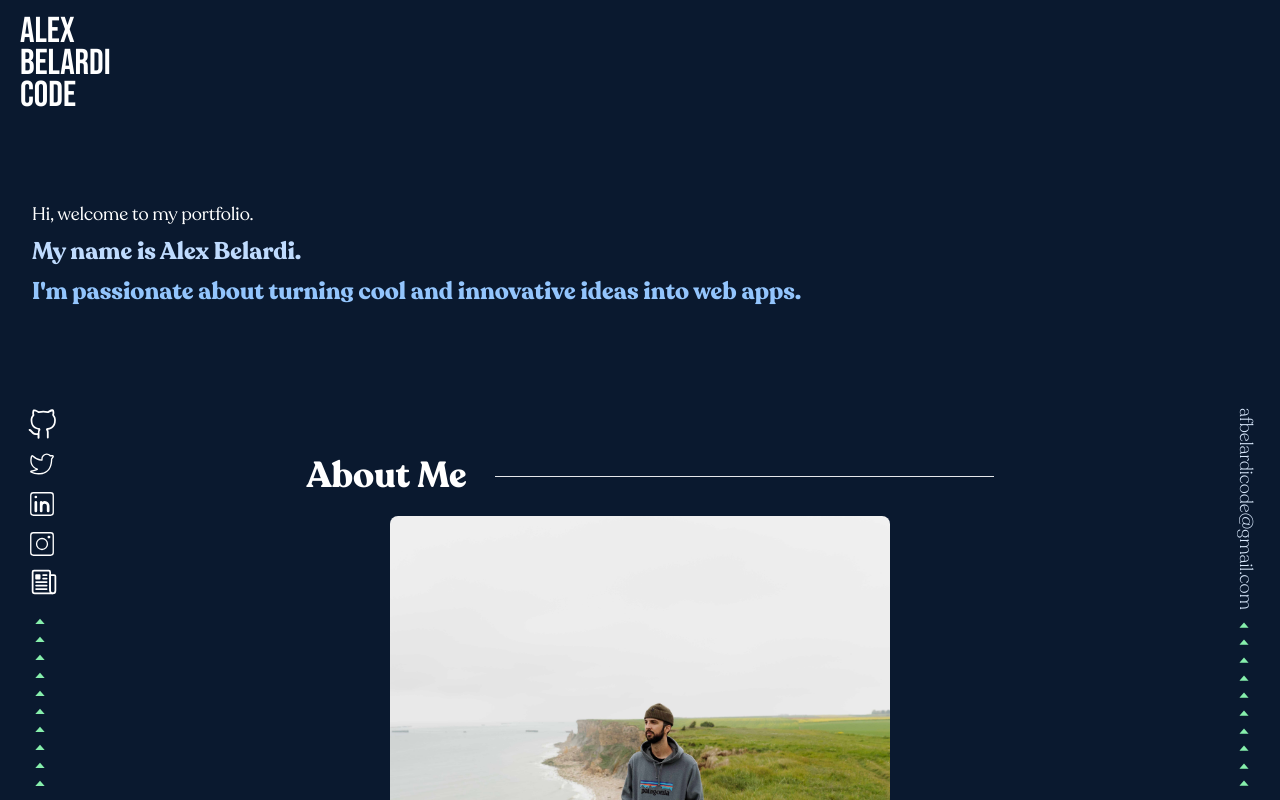
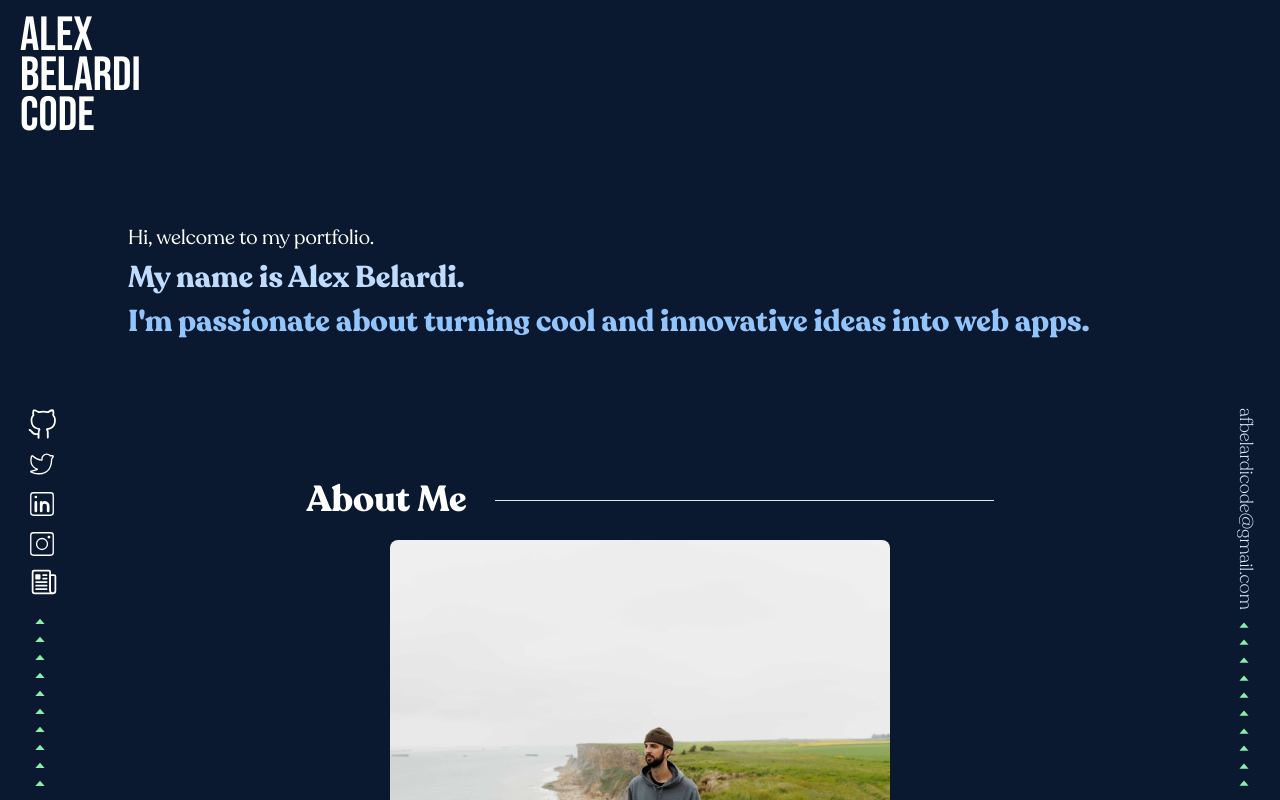
Before and after one commit to afbelardi/new-portfolio, a Next.js app: page / in a window 1280 px wide. Built offline with nearby package versions, Linux system fonts and the light colour scheme.

Commit message:
font sizing changes for md screens

```diff
--- a/src/components/Intro.js
+++ b/src/components/Intro.js
@@ -3,10 +3,10 @@ import styles from '../styles/aboutme.module.css';
 export default function Intro() {
     return(
         <div className="flex flex-col w-full h-52 mt-14" id={styles.intro}>
-            <section className="flex flex-col w-full">
-                <h1 className="p-2 ml-6 text-lg text-white font-recoleta-regular">Hi, welcome to my portfolio.</h1>
-                <h1 className="mb-2 ml-8 text-2xl text-blue-200 font-recoleta-bold">My name is Alex Belardi.</h1>
-                <h1 className="w-4/5 ml-8 text-2xl text-blue-300 font-recoleta-bold">I'm passionate about turning cool and innovative ideas into web apps.</h1>
+            <section className="flex flex-col w-full md:ml-24">
+                <h1 className="p-2 ml-6 text-lg text-white md:text-xl font-recoleta-regular">Hi, welcome to my portfolio.</h1>
+                <h1 className="mb-2 ml-8 text-2xl text-blue-200 md:text-3xl font-recoleta-bold">My name is Alex Belardi.</h1>
+                <h1 className="w-4/5 ml-8 text-2xl text-blue-300 md:text-3xl font-recoleta-bold">I'm passionate about turning cool and innovative ideas into web apps.</h1>
             </section>
         </div>
     )
--- a/src/components/Navbar.js
+++ b/src/components/Navbar.js
@@ -8,9 +8,9 @@ export default function Navbar(props) {
     return (
         <div className="z-0 flex justify-between h-1/8">
             <div className='z-40 p-5'>
-                <h1 className="-my-2 text-4xl text-white font-bebas">Alex</h1>
-                <h1 className="-my-2 text-4xl text-white font-bebas">Belardi</h1>
-                <h1 className="text-4xl text-white font-bebas">Code</h1>
+                <h1 className="-my-2 text-4xl text-white md:text-5xl font-bebas">Alex</h1>
+                <h1 className="-my-2 text-4xl text-white md:text-5xl font-bebas">Belardi</h1>
+                <h1 className="text-4xl text-white md:text-5xl font-bebas">Code</h1>
             </div>
             <div className="z-50 flex justify-center w-1/5 mt-8 md:hidden" >
                 <Hamburger toggled={props.isOpen} toggle={props.setIsOpen} color="white" size={40}/>
```
